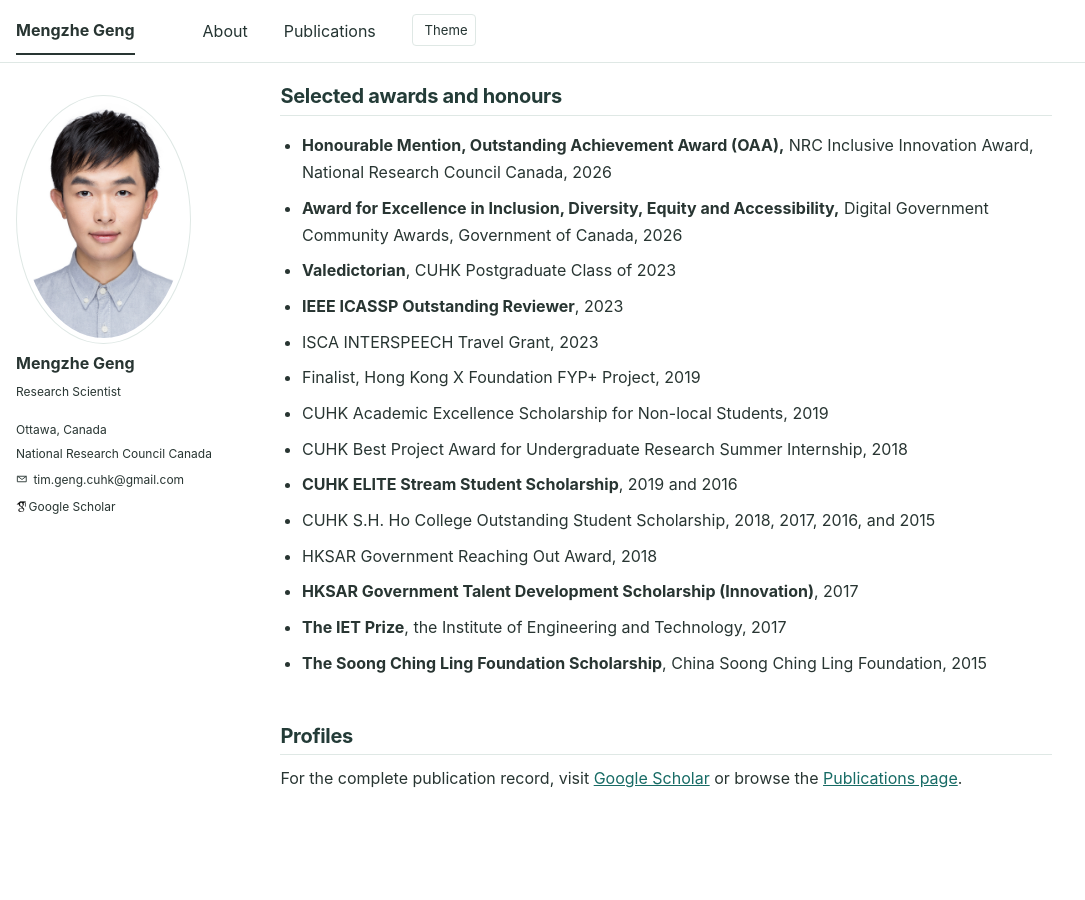
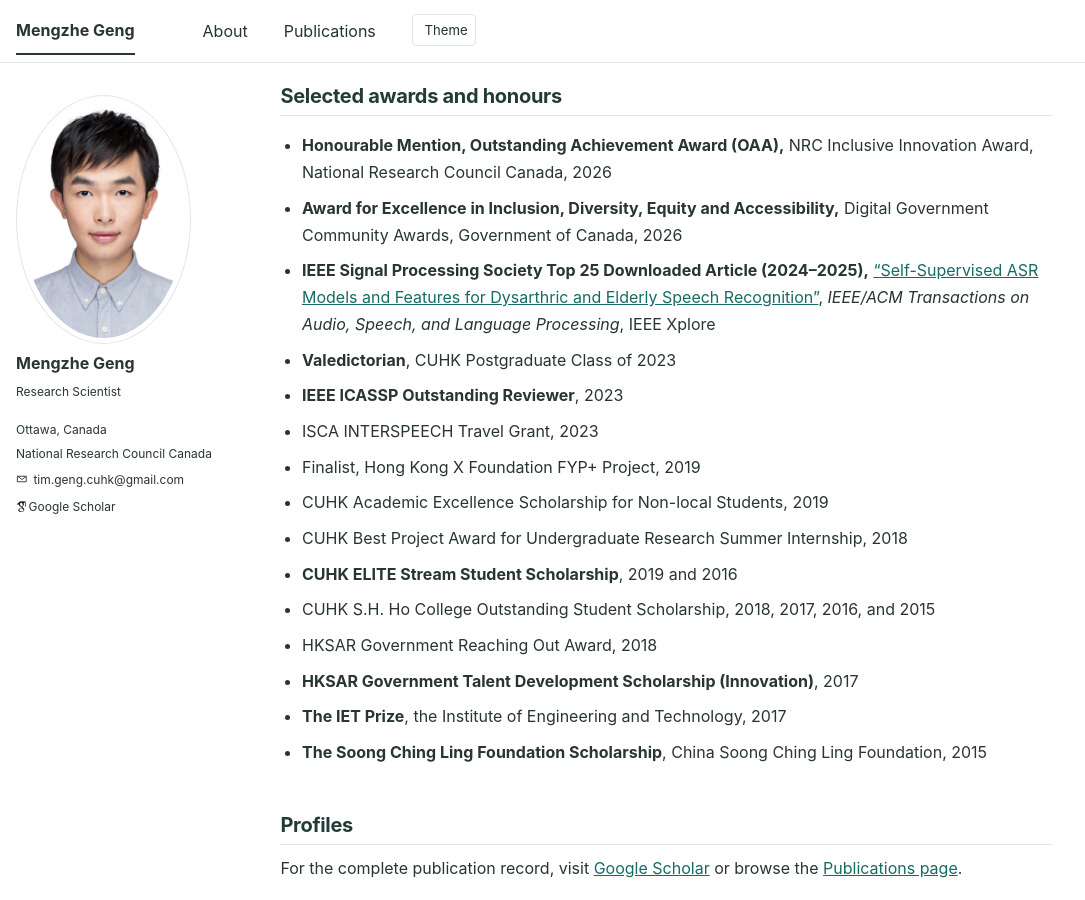
Before and after one commit to MENGZHEGENG/MENGZHEGENG.github.io, a Jekyll site: the page built from _pages/about.md, in a window 1280 px wide and 900 px high, scrolled down 7155 px. Shown: the whole window, without its empty margins (0-1085 px from the left). Built offline with Jekyll 4.4.1, drawn with Linux system fonts in a browser that asks for light colours; some web fonts are replaced.

Commit message:
Add IEEE article recognition

```diff
--- a/_pages/about.md
+++ b/_pages/about.md
@@ -114,6 +114,7 @@ classes: wide
 <ul class="award-list">
   <li class="award-item"><strong>Honourable Mention, Outstanding Achievement Award (OAA),</strong> NRC Inclusive Innovation Award, National Research Council Canada, 2026</li>
   <li class="award-item"><strong>Award for Excellence in Inclusion, Diversity, Equity and Accessibility,</strong> Digital Government Community Awards, Government of Canada, 2026</li>
+  <li class="award-item"><strong>IEEE Signal Processing Society Top 25 Downloaded Article (2024–2025),</strong> <a href="https://ieeexplore.ieee.org/document/10584335/" target="_blank" rel="noopener noreferrer">“Self-Supervised ASR Models and Features for Dysarthric and Elderly Speech Recognition”</a>, <em>IEEE/ACM Transactions on Audio, Speech, and Language Processing</em>, IEEE Xplore</li>
   <li class="award-item"><strong>Valedictorian</strong>, CUHK Postgraduate Class of 2023</li>
   <li class="award-item"><strong>IEEE ICASSP Outstanding Reviewer</strong>, 2023</li>
   <li class="award-item">ISCA INTERSPEECH Travel Grant, 2023</li>
```
